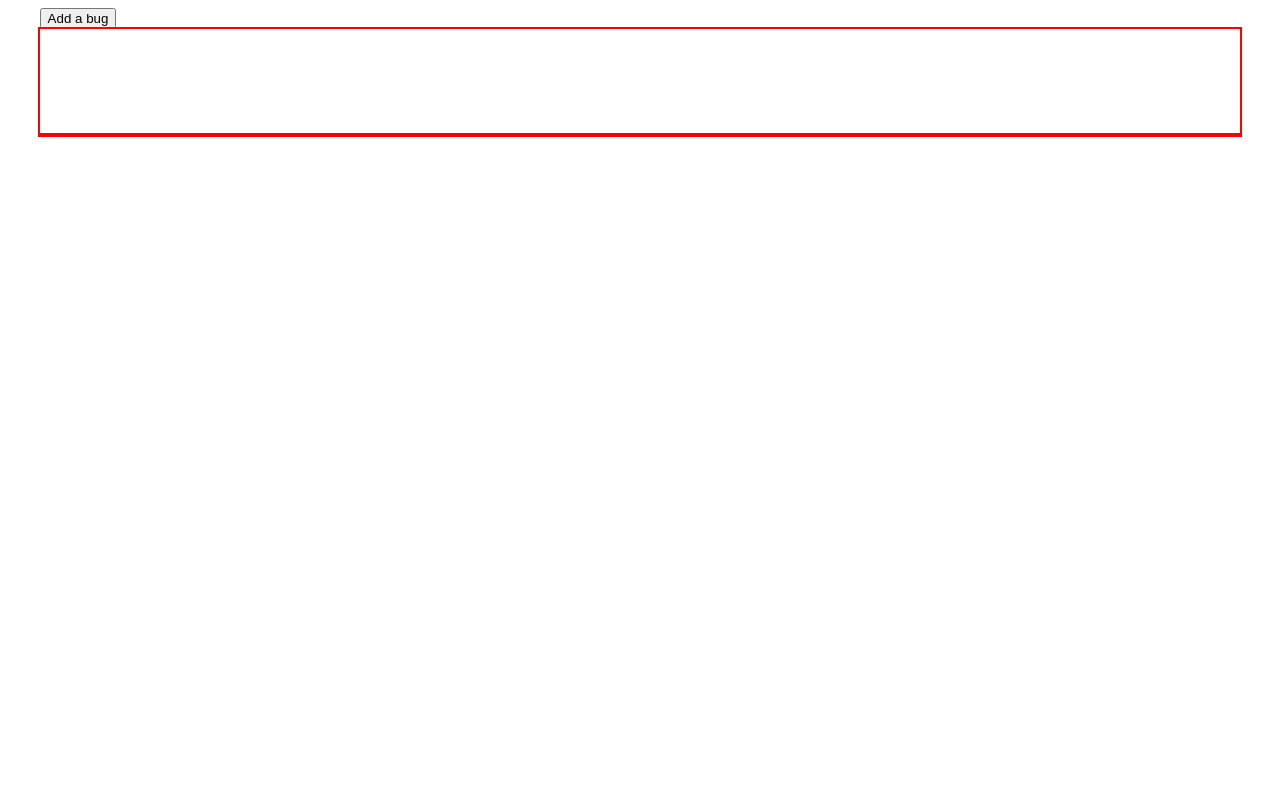
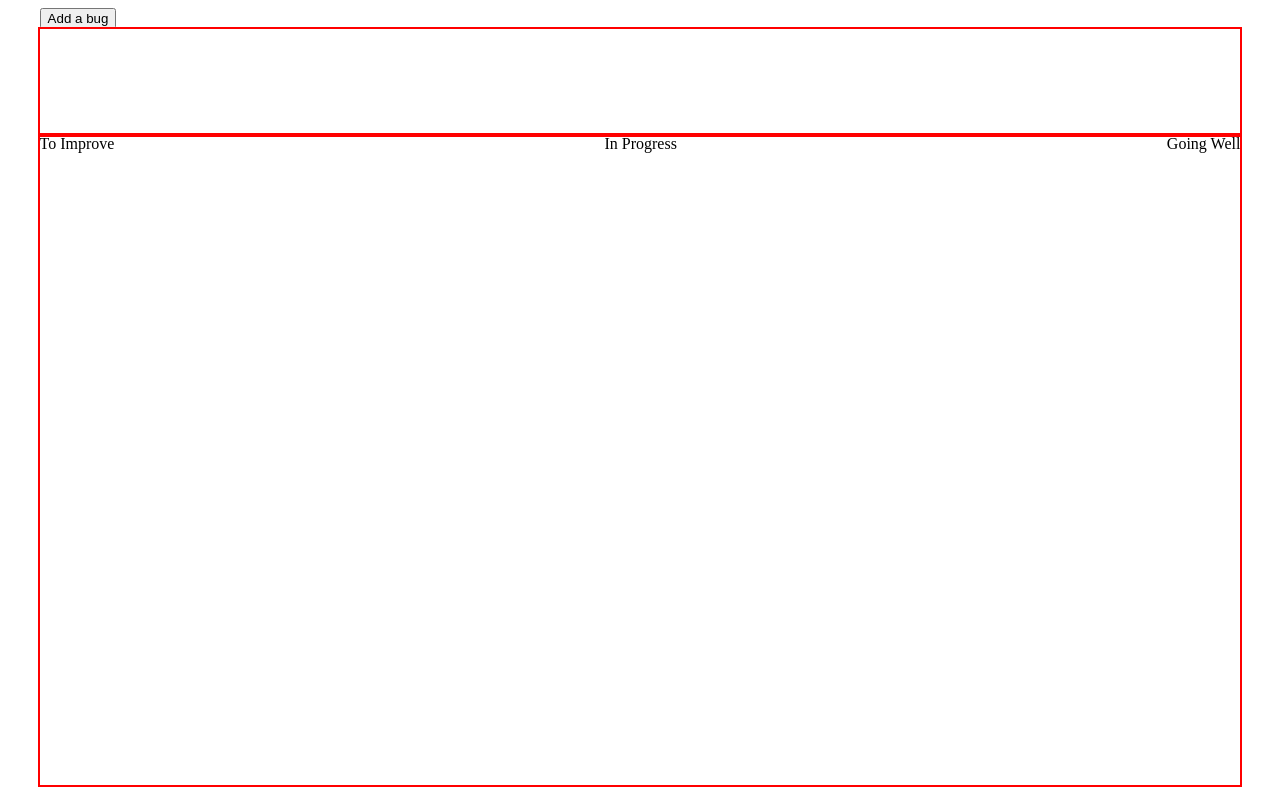
Before and after one commit to alex-j-garcia/probiotic-playbook, a React (Create React App) app: page / in a window 1280 px wide. Built offline with nearby package versions, Linux system fonts and the light colour scheme; the HTML template or start-up script is replaced by a standard one.

Commit message:
Add columns to board

```diff
--- /dev/null
+++ b/src/modules/dashboard/components/BugBoard.css
@@ -0,0 +1,5 @@
+.BugBoard {
+  display: flex;
+  justify-content: space-between;
+  height: calc(100vh - 150px);
+}
--- a/src/modules/dashboard/components/BugBoard.js
+++ b/src/modules/dashboard/components/BugBoard.js
@@ -1,10 +1,17 @@
 import { useGlobalState } from "../../common/useGlobalState";
+import Column from "./Column";
+import './BugBoard.css'
 
 export default function BugBoard() {
   const [{ bugBoard }] = useGlobalState();
   return (
+    // <div className='BugBoard troubleshooting'>
+    //   {bugBoard.map((item, index) => <div key={index}>{item.name}</div>)}
+    // </div>
     <div className='BugBoard troubleshooting'>
-      {bugBoard.map((item, index) => <div key={index}>{item.name}</div>)}
+      <Column name='To Improve' />
+      <Column name='In Progress' />
+      <Column name='Going Well' />
     </div>
   );
 }
--- /dev/null
+++ b/src/modules/dashboard/components/Column.js
@@ -0,0 +1,7 @@
+export default function Column({ name }) {
+  return (
+    <div className='Column'>{name}
+      <ul></ul>
+    </div>
+  );
+}
```
